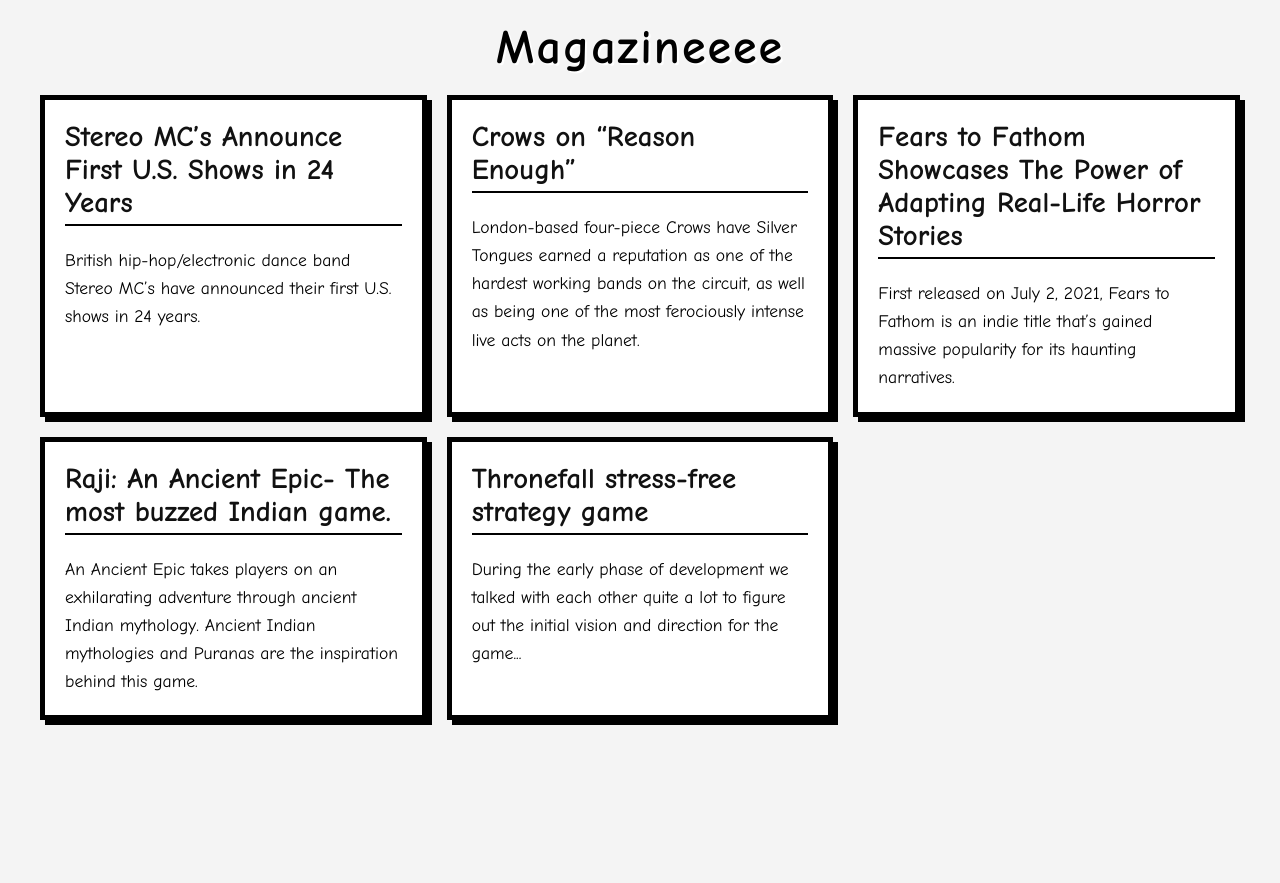
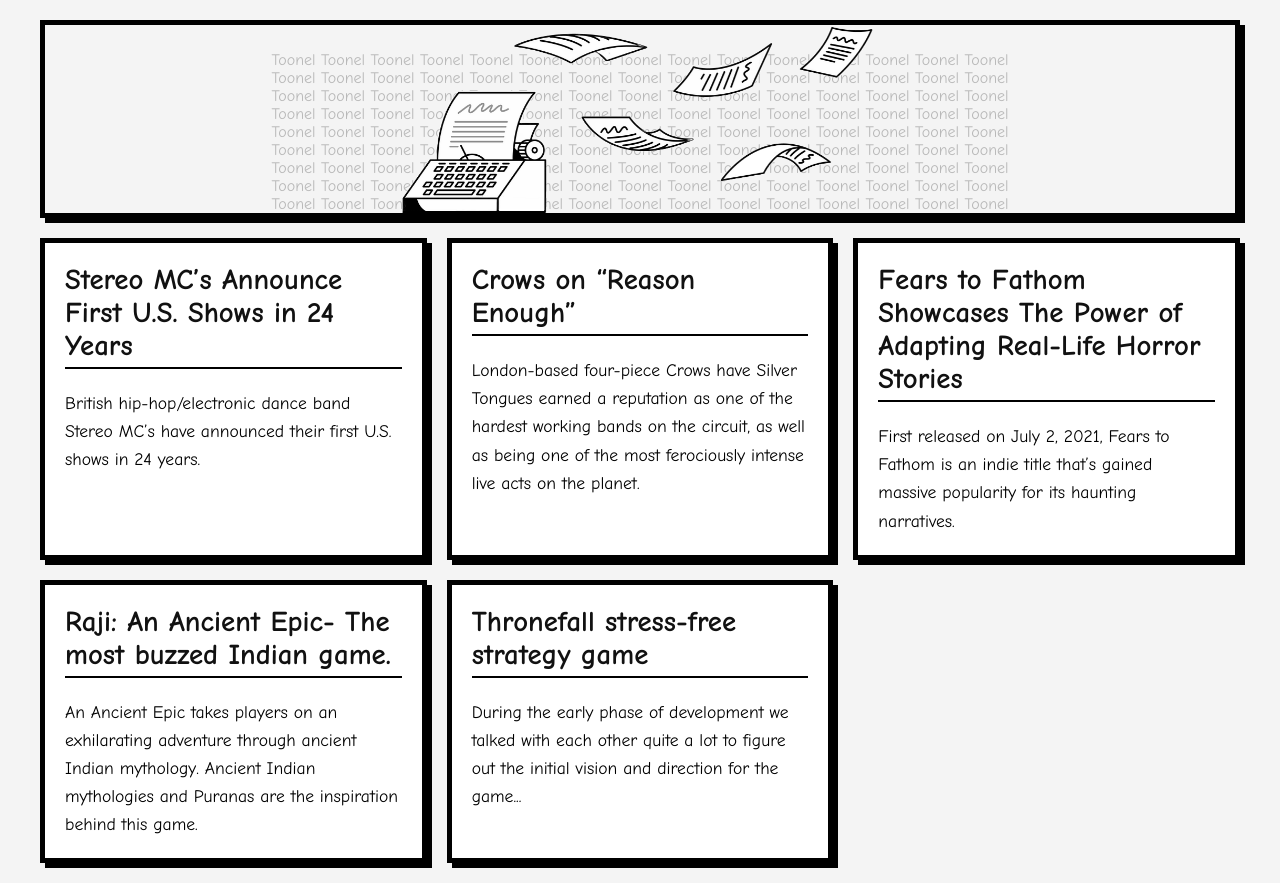
Before and after one commit to khu5hii/Toonel, a plain HTML site: page index.html in a window 1280 px wide. Before the commit the page ends 800 px from the top, so only its background shows below. Drawn offline with Linux system fonts and the light colour scheme.

Commit message:
Initial header

```diff
--- a/index.html
+++ b/index.html
@@ -1,44 +1,79 @@
 <!DOCTYPE html>
 <html lang="en">
+
 <head>
     <meta charset="UTF-8">
     <meta name="viewport" content="width=device-width, initial-scale=1.0">
     <title>Toonel</title>
     <link rel="stylesheet" href="styles.css">
 </head>
+
 <body>
     <div class="container">
-        <header class="header">
-            <h1>Magazineeee</h1>
-        </header>
+
+        <div class="head">
+            <img src="img/type2.png" alt="Type writer">
+            <div class="scroll">
+                <p>Toonel Toonel Toonel Toonel Toonel Toonel Toonel Toonel Toonel Toonel Toonel Toonel Toonel Toonel Toonel </p>
+
+                <p>Toonel Toonel Toonel Toonel Toonel Toonel Toonel Toonel Toonel Toonel Toonel Toonel Toonel Toonel Toonel </p>
+
+                <p>Toonel Toonel Toonel Toonel Toonel Toonel Toonel Toonel Toonel Toonel Toonel Toonel Toonel Toonel Toonel </p>
+
+                <p>Toonel Toonel Toonel Toonel Toonel Toonel Toonel Toonel Toonel Toonel Toonel Toonel Toonel Toonel Toonel </p>
+
+                <p>Toonel Toonel Toonel Toonel Toonel Toonel Toonel Toonel Toonel Toonel Toonel Toonel Toonel Toonel Toonel </p>
+
+                <p>Toonel Toonel Toonel Toonel Toonel Toonel Toonel Toonel Toonel Toonel Toonel Toonel Toonel Toonel Toonel </p>
+
+                <p>Toonel Toonel Toonel Toonel Toonel Toonel Toonel Toonel Toonel Toonel Toonel Toonel Toonel Toonel Toonel </p>
+
+                <p>Toonel Toonel Toonel Toonel Toonel Toonel Toonel Toonel Toonel Toonel Toonel Toonel Toonel Toonel Toonel </p>
+
+                <p>Toonel Toonel Toonel Toonel Toonel Toonel Toonel Toonel Toonel Toonel Toonel Toonel Toonel Toonel Toonel </p>
+
+            </div>
+        </div>
 
         <div class="grid">
             <article class="grid-item">
-                <h2> <a href="https://www.undertheradarmag.com/news/stereo_mcs_announce_first_u.s._shows_in_24_years">Stereo MC’s Announce First U.S. Shows in 24 Years </a></h2>
-                <p>British hip-hop/electronic dance band Stereo MC’s have announced their first U.S. shows in 24 years. </p>
+                <h2> <a href="https://www.undertheradarmag.com/news/stereo_mcs_announce_first_u.s._shows_in_24_years">Stereo
+                        MC’s Announce First U.S. Shows in 24 Years </a></h2>
+                <p>British hip-hop/electronic dance band Stereo MC’s have announced their first U.S. shows in 24 years.
+                </p>
             </article>
 
             <article class="grid-item">
-                <h2> <a href="https://www.undertheradarmag.com/interviews/crows_on_reason_enough">Crows on “Reason Enough” </a> </h2>
-                <p>London-based four-piece Crows have Silver Tongues earned a reputation as one of the hardest working bands on the circuit, as well as being one of the most ferociously intense live acts on the planet. </p>
+                <h2> <a href="https://www.undertheradarmag.com/interviews/crows_on_reason_enough">Crows on “Reason
+                        Enough” </a> </h2>
+                <p>London-based four-piece Crows have Silver Tongues earned a reputation as one of the hardest working
+                    bands on the circuit, as well as being one of the most ferociously intense live acts on the planet.
+                </p>
             </article>
 
             <article class="grid-item">
-                <h2> <a href="https://gamerant.com/fears-to-fathom-real-life-horror-stories-video-game-adaptation/">Fears to Fathom Showcases The Power of Adapting Real-Life Horror Stories </a> </h2>
-                <p>First released on July 2, 2021, Fears to Fathom is an indie title that’s gained massive popularity for its haunting narratives.</p>
+                <h2> <a href="https://gamerant.com/fears-to-fathom-real-life-horror-stories-video-game-adaptation/">Fears
+                        to Fathom Showcases The Power of Adapting Real-Life Horror Stories </a> </h2>
+                <p>First released on July 2, 2021, Fears to Fathom is an indie title that’s gained massive popularity
+                    for its haunting narratives.</p>
             </article>
 
             <article class="grid-item">
-                <h2> <a href="https://scopemagazine.in/raji-an-ancient-epic/">Raji: An Ancient Epic- The most buzzed Indian game. </a> </h2>
-                <p>An Ancient Epic takes players on an exhilarating adventure through ancient Indian mythology. Ancient Indian mythologies and Puranas are the inspiration behind this game.</p>
+                <h2> <a href="https://scopemagazine.in/raji-an-ancient-epic/">Raji: An Ancient Epic- The most buzzed
+                        Indian game. </a> </h2>
+                <p>An Ancient Epic takes players on an exhilarating adventure through ancient Indian mythology. Ancient
+                    Indian mythologies and Puranas are the inspiration behind this game.</p>
             </article>
 
             <article class="grid-item">
-                <h2> <a href="https://indiegames.wtf/interviews/thronefall/">Thronefall stress-free strategy game </a> </h2>
-                <p>During the early phase of development we talked with each other quite a lot to figure out the initial vision and direction for the game...</p>
+                <h2> <a href="https://indiegames.wtf/interviews/thronefall/">Thronefall stress-free strategy game </a>
+                </h2>
+                <p>During the early phase of development we talked with each other quite a lot to figure out the initial
+                    vision and direction for the game...</p>
             </article>
         </div>
 
     </div>
 </body>
+
 </html>
--- a/styles.css
+++ b/styles.css
@@ -2,6 +2,10 @@
     box-sizing: border-box;
     margin: 0;
     padding: 0;
+}
+
+html {
+    scroll-behavior: smooth;
 }
 
 body {
@@ -11,11 +15,62 @@
     background-color: #f4f4f4;
 }
 
+/* header */
 .header h1 {
     font-size: 3em;
     letter-spacing: 2px;
     text-shadow: 2px 2px #fff;
 }
+
+.head img {
+    max-width: 40%;
+    padding: 0;
+    z-index: 2;
+}
+
+.head {
+    display: flex;
+
+    flex-direction: column;
+    align-items: center;
+    z-index: 2;
+    position: relative;
+    border: 5px solid #000;
+    box-shadow: 5px 5px 0px #000000;
+}
+
+.scroll {
+    width: 100%;
+    max-height: 100%;
+    overflow: hidden;
+    position: absolute;
+    text-align: center;
+    opacity: 0.9;
+    animation: none;
+    bottom: 0;
+}
+
+@keyframes scrollup {
+    0% {
+        transform: translateY(100%);
+    }
+
+    100% {
+        transform: translateY(-100%);
+    }
+
+}
+
+.scroll p {
+    display: inline-block;
+    animation: scrollup 10s linear infinite;
+    margin: 0;
+    color: #bcafb3;
+    white-space: nowrap;
+    width: 100%;
+}
+
+/* header */
 
 .container {
     max-width: 1200px;
@@ -23,14 +78,17 @@
 }
 
 .header {
-    text-align: center;
+    padding: 0;
     margin-bottom: 20px;
+    display: flex;
+    align-items: center;
 }
 
 .grid {
     display: grid;
     gap: 20px;
     grid-template-columns: repeat(auto-fit, minmax(290px, 1fr));
+    padding-top: 20px;
 }
 
 .grid-item {
```
Also changed, not shown: img/type2.png (added).
